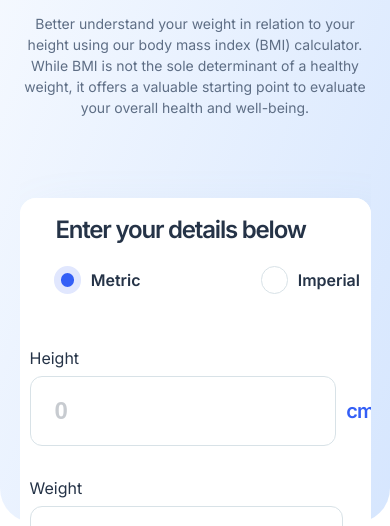
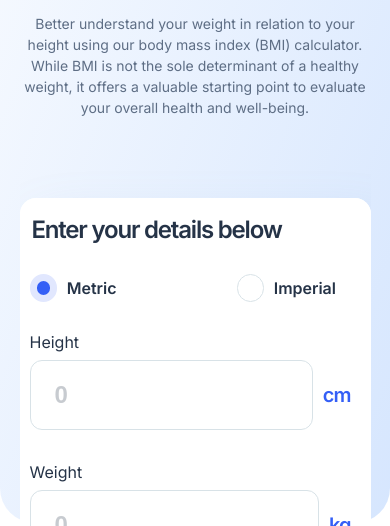
Before and after one commit to YousifAldossary-DataAnalyst/BMI_Calculator, a website built with Parcel: page index.html in a window 390 px wide. Shown: the part 574-1100 px from the top of the page. Built offline with nearby package versions, Linux system fonts and the light colour scheme.

Commit message:
Final Sumbission Test3

```diff
--- a/scss/index.scss
+++ b/scss/index.scss
@@ -378,7 +378,6 @@ body {
 
           @media (max-width: 1100px) {
             background-color: var(--clr-purewhite);
-            padding: 1.5rem;
             border-radius: 1rem;
           }
         }
@@ -651,6 +650,7 @@ body {
 
         @media (max-width: 650px) {
           border-radius: var(--br-base) var(--br-base);
+          width: 100%;
         }
       }
       @media (max-width: 1100px) {
```
Also changed, not shown: css/index.css, 1 other file.
